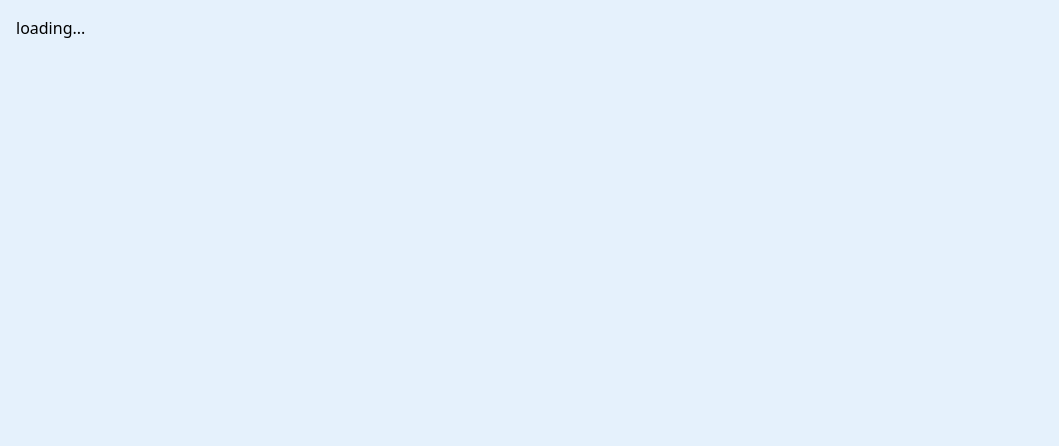
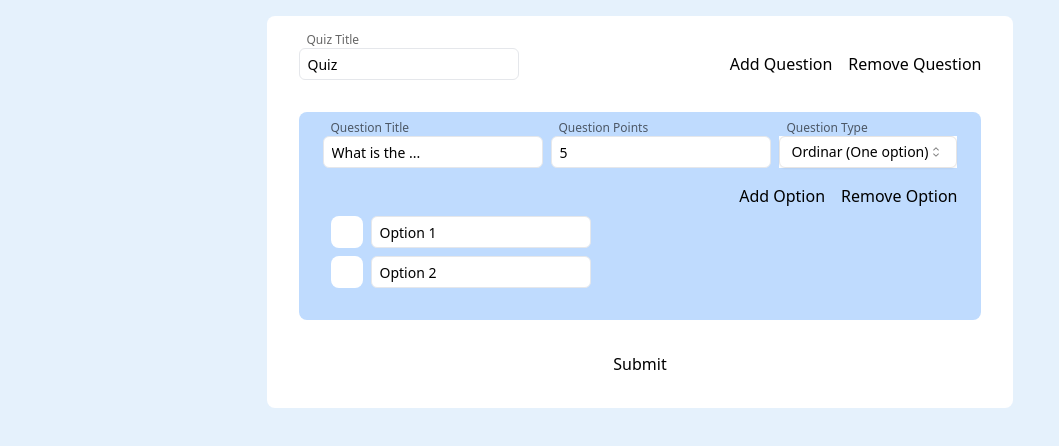
Before and after one commit to iluaboltov/quizlet, a Next.js app: page /create-quiz in a window 1280 px wide. Shown: the top 446 px of the page, without its empty margins (0-1059 px from the left). Built offline with nearby package versions, Linux system fonts and the light colour scheme.

Commit message:
feat: Create Quiz Page

```diff
--- /dev/null
+++ b/src/app/create-quiz/page.tsx
@@ -0,0 +1,5 @@
+"use client";
+import { CreateQuiz } from "@/components/create-quiz-content/create-quiz";
+export default function CreateQuizPage() {
+  return <CreateQuiz />;
+}
```
